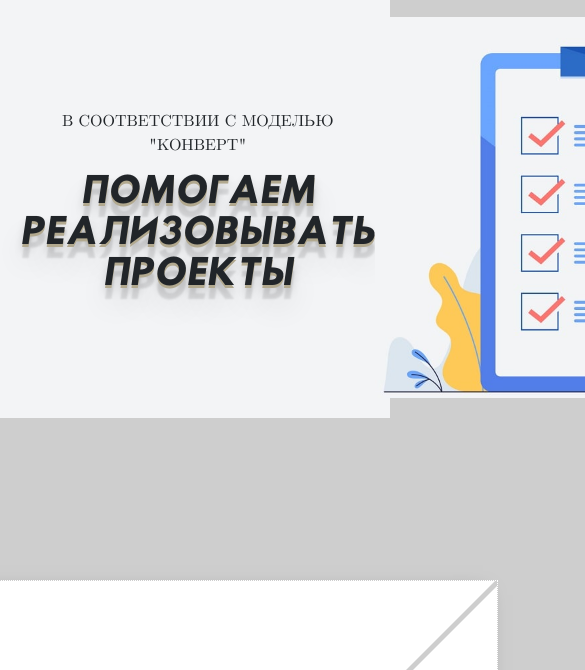
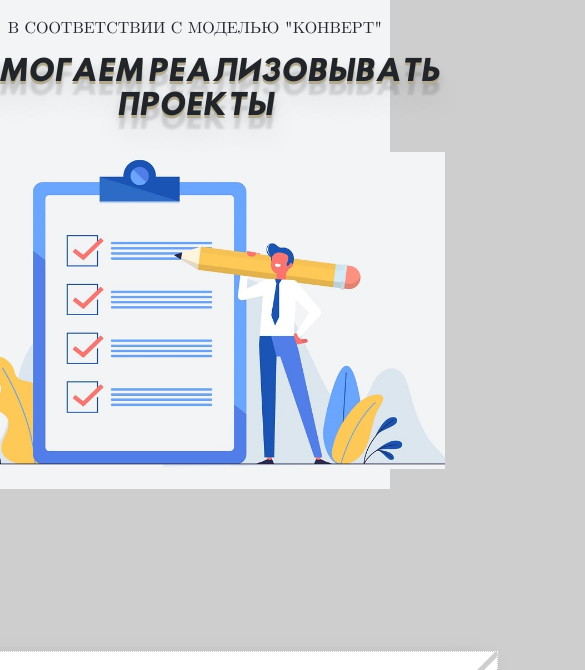
Before and after one commit to KISLY74/konvert, a React app: page /home in a window 390 px wide. Shown: the part 123-793 px from the top of the page, 585 px wide, since content can reach past the window. Built offline with nearby package versions, Linux system fonts and the light colour scheme; what pdfmake would draw is missing.

Commit message:
feat: adaptive 1050px sectionBackground

```diff
--- a/src/styles/sectionBackground.scss
+++ b/src/styles/sectionBackground.scss
@@ -48,3 +48,16 @@
     }
   }
 }
+@media (max-width: 1050px){
+    .section{
+      flex-direction: column;
+      gap: 20px;
+      &__background{
+        width: 500px;
+        align-self: center;
+      }
+    }
+    h1{
+      font-size: 28px !important;
+    }
+}
```
